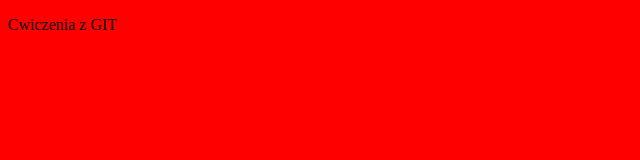
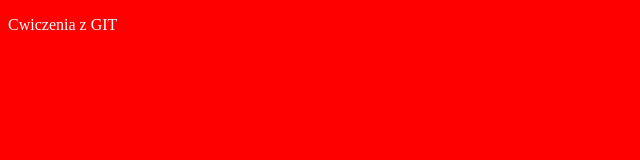
Before and after one commit to gluska/GIT1, a plain HTML site: page index.html in a window 1280 px wide. Shown: the whole page, without its empty margins (0-640 px from the left). Drawn offline with Linux system fonts and the light colour scheme.

Commit message:
change color

```diff
--- a/style.css
+++ b/style.css
@@ -1,5 +1,5 @@
 body {
     background-color: red;
-
+   color: azure
 
 }
```
